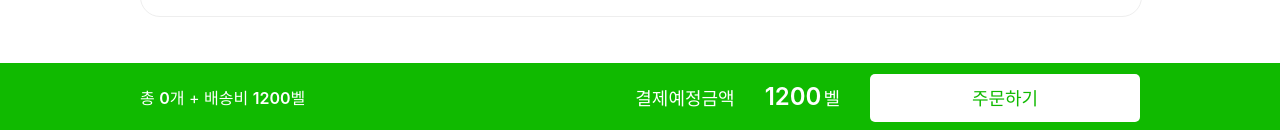
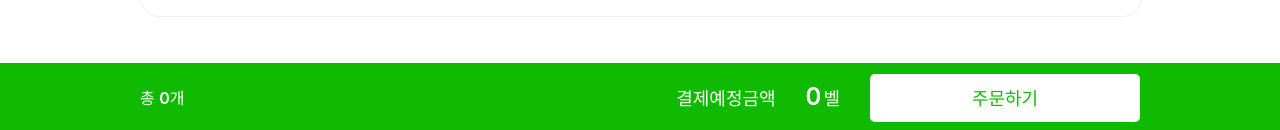
Before and after one commit to pepprbell/odin-projects, a React (Vite) app in the folder 5.React/odin-shopping-cart/: page /cart in a window 1280 px wide. Shown: the part 667-797 px from the top of the page. Built offline with nearby package versions, Linux system fonts and the light colour scheme; a web font is replaced by a local one.

Commit message:
Fix shipping fee display when the cart is empty

```diff
--- a/5.React/odin-shopping-cart/src/pages/Cart.jsx
+++ b/5.React/odin-shopping-cart/src/pages/Cart.jsx
@@ -1,8 +1,8 @@
 import { useEffect, useRef, useContext, useState } from "react";
 import { DataContext } from '../context/DataContext';
+import useCart from "../utils/useCart";
 import CartObject from "../components/CartObject";
 import ShippingBar from "../components/ShippingBar";
-import useCart from "../utils/useCart";
 import './Cart.css'
 
 const Cart = () => {
@@ -120,13 +120,13 @@ const Cart = () => {
         <ShippingBar money={totalCost} />
       )}
       <section className="checkout">
-        {totalCost < 10000 ? (
-          <p>총 <b>{cart.size}</b>개 + 배송비 <b>1200</b>벨</p>
+        {totalCost < 10000 && cart.size !== 0 ? (
+          <p>총 <b>{cart.size}</b>개 + 배송비 <b>1,200</b>벨</p>
         ) : (
           <p>총 <b>{cart.size}</b>개</p>
         )}
         <span>
-          <p>결제예정금액<span><b>{totalCost >= 10000 ? totalCost.toLocaleString('en-US') : (totalCost+1200)}</b>벨</span></p>
+          <p>결제예정금액<span><b>{totalCost >= 10000 || cart.size === 0 ? totalCost.toLocaleString('en-US') : (totalCost+1200).toLocaleString('en-US')}</b>벨</span></p>
           <button>주문하기</button>
         </span>
       </section>
```
